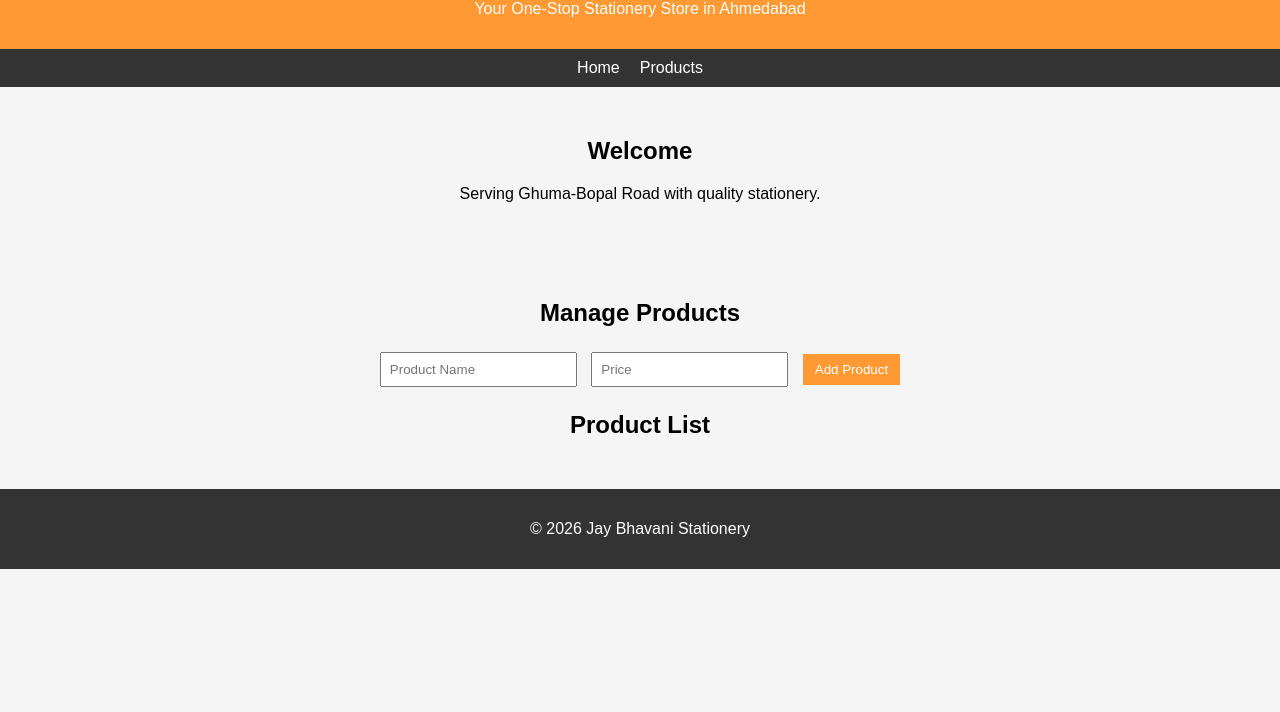
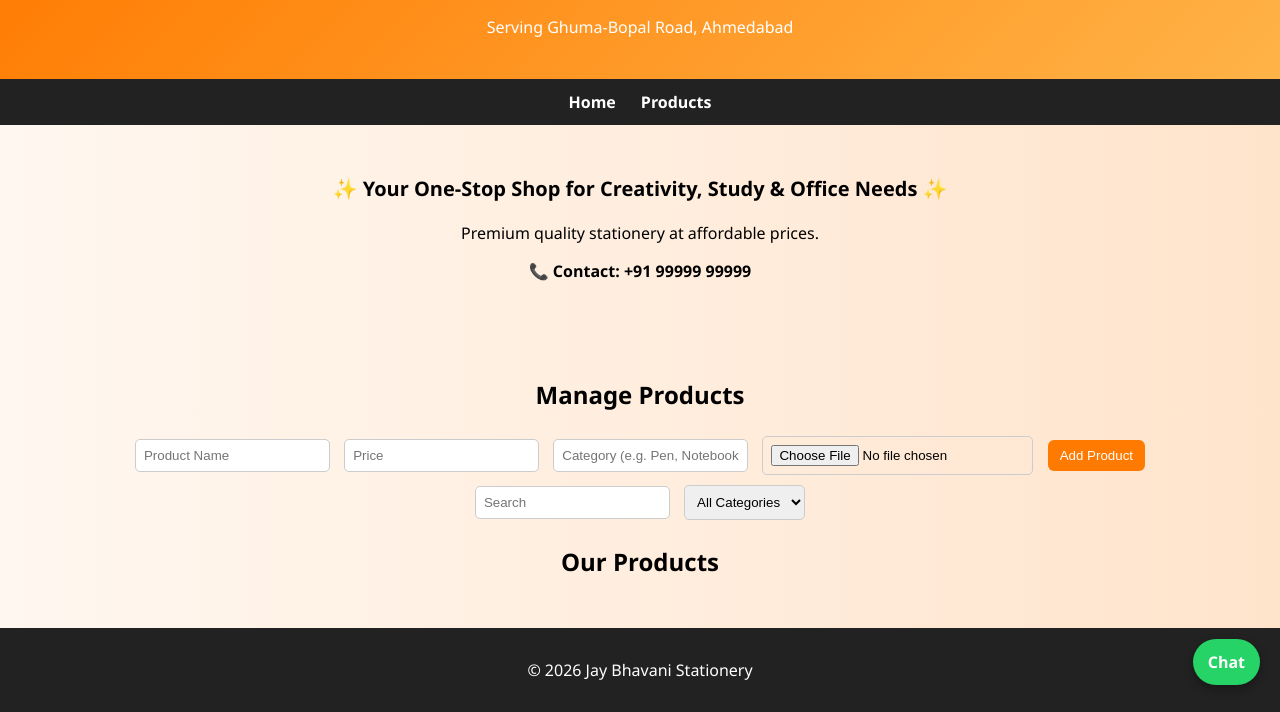
Before and after one commit to paramyadav1407-oss/Jay-Bhavani-Stationary-, a plain HTML site: page index.html in a window 1280 px wide. Shown: the part 95-807 px from the top of the page. Drawn offline with Linux system fonts and the light colour scheme.

Commit message:
Revamp index.html with new styles and features
Refactor HTML structure and styles for improved layout and functionality.

```diff
--- a/index.html
+++ b/index.html
@@ -1,155 +1,120 @@
-<!DOCTYPE html>
-<html lang="en">
+<!DOCTYPE html><html lang="en">
 <head>
-  <meta charset="UTF-8">
-  <meta name="viewport" content="width=device-width, initial-scale=1.0">
-  <title>Jay Bhavani Stationery</title>
+<meta charset="UTF-8">
+<meta name="viewport" content="width=device-width, initial-scale=1.0">
+<title>Jay Bhavani Stationery</title><style>
+  body{margin:0;font-family:'Segoe UI',sans-serif;background:linear-gradient(to right,#fff7f0,#ffe4cc);}
+  header{background:linear-gradient(135deg,#ff7a00,#ffb347);color:white;padding:25px;text-align:center;box-shadow:0 4px 10px rgba(0,0,0,0.2);}
+  nav{display:flex;justify-content:center;gap:25px;background:#222;padding:12px;}
+  nav a{color:white;text-decoration:none;font-weight:bold;}
+  section{padding:30px;text-align:center;}
+  .hero{font-size:20px;font-weight:bold;animation:fadeIn 2s;}
 
-  <style>
-    body {
-      font-family: Arial, sans-serif;
-      margin: 0;
-      padding: 0;
-      background: #f5f5f5;
-    }
+  @keyframes fadeIn{from{opacity:0;transform:translateY(20px);}to{opacity:1;transform:translateY(0);} }
 
-    header {
-      background: #ff9933;
-      color: white;
-      padding: 15px;
-      text-align: center;
-    }
+  input,select{padding:8px;margin:5px;border-radius:5px;border:1px solid #ccc;}
 
-    nav {
-      display: flex;
-      justify-content: center;
-      gap: 20px;
-      background: #333;
-      padding: 10px;
-    }
+  .products{display:grid;grid-template-columns:repeat(auto-fit,minmax(220px,1fr));gap:20px;}
+  .card{background:white;border-radius:15px;padding:15px;box-shadow:0 5px 15px rgba(0,0,0,0.15);transition:0.3s;}
+  .card:hover{transform:scale(1.05);}
+  .card img{width:100%;height:160px;object-fit:cover;border-radius:10px;}
 
-    nav a {
-      color: white;
-      text-decoration: none;
-    }
+  .btn{background:#ff7a00;color:white;border:none;padding:8px 12px;border-radius:6px;cursor:pointer;margin:5px;}
 
-    section {
-      padding: 30px;
-      text-align: center;
-    }
+  footer{background:#222;color:white;text-align:center;padding:15px;}
 
-    .products {
-      display: grid;
-      grid-template-columns: repeat(auto-fit, minmax(200px,1fr));
-      gap: 20px;
-    }
-
-    .card {
-      border: 1px solid #ddd;
-      padding: 15px;
-      border-radius: 10px;
-      background: white;
-    }
-
-    .btn {
-      background: #ff9933;
-      color: white;
-      padding: 8px 12px;
-      border: none;
-      cursor: pointer;
-      margin: 5px;
-    }
-
-    input {
-      padding: 8px;
-      margin: 5px;
-    }
-
-    footer {
-      background: #333;
-      color: white;
-      text-align: center;
-      padding: 15px;
-    }
-  </style>
-</head>
-
-<body>
-
-<header>
+  .whatsapp{position:fixed;bottom:20px;right:20px;background:#25D366;color:white;padding:12px 15px;border-radius:50px;text-decoration:none;font-weight:bold;box-shadow:0 4px 10px rgba(0,0,0,0.3);}
+</style></head><body><header>
   <h1>Jay Bhavani Stationery</h1>
-  <p>Your One-Stop Stationery Store in Ahmedabad</p>
-</header>
-
-<nav>
+  <p>Serving Ghuma-Bopal Road, Ahmedabad</p>
+</header><nav>
   <a href="#home">Home</a>
   <a href="#products">Products</a>
-</nav>
-
-<section id="home">
-  <h2>Welcome</h2>
-  <p>Serving Ghuma-Bopal Road with quality stationery.</p>
-</section>
-
-<section id="products">
-  <h2>Manage Products</h2>
-
-  <input type="text" id="name" placeholder="Product Name">
+</nav><section id="home">
+  <p class="hero">✨ Your One-Stop Shop for Creativity, Study & Office Needs ✨</p>
+  <p>Premium quality stationery at affordable prices.</p>
+  <p><b>📞 Contact: +91 99999 99999</b></p>
+</section><section id="products">
+  <h2>Manage Products</h2>  <input type="text" id="name" placeholder="Product Name">
   <input type="number" id="price" placeholder="Price">
-  <button class="btn" onclick="addProduct()">Add Product</button>
-
-  <h2>Product List</h2>
+  <input type="text" id="category" placeholder="Category (e.g. Pen, Notebook)">
+  <input type="file" id="image" accept="image/*">
+  <button class="btn" onclick="addProduct()">Add Product</button>  <div>
+    <input type="text" id="search" placeholder="Search" oninput="displayProducts()">
+    <select id="filter" onchange="displayProducts()">
+      <option value="">All Categories</option>
+    </select>
+  </div>  <h2>Our Products</h2>
   <div class="products" id="productList"></div>
-</section>
-
-<footer>
+</section><footer>
   <p>© 2026 Jay Bhavani Stationery</p>
-</footer>
+</footer><a class="whatsapp" href="https://wa.me/919999999999" target="_blank">Chat</a>
 
 <script>
-  let products = JSON.parse(localStorage.getItem('products')) || [];
+let products = JSON.parse(localStorage.getItem('products')) || [];
 
-  function displayProducts() {
-    const list = document.getElementById('productList');
-    list.innerHTML = '';
+function updateCategories(){
+  const filter = document.getElementById('filter');
+  let categories = [...new Set(products.map(p=>p.category))];
+  filter.innerHTML = '<option value="">All Categories</option>';
+  categories.forEach(c=>{
+    filter.innerHTML += `<option value="${c}">${c}</option>`;
+  });
+}
 
-    products.forEach((product, index) => {
+function displayProducts(){
+  const list = document.getElementById('productList');
+  const search = document.getElementById('search').value.toLowerCase();
+  const filter = document.getElementById('filter').value;
+  list.innerHTML = '';
+
+  products.forEach((p,i)=>{
+    if(p.name.toLowerCase().includes(search) && (filter==='' || p.category===filter)){
+      let msg = `I want to order ${p.name} for ₹${p.price}`;
       list.innerHTML += `
-        <div class="card">
-          <h3>${product.name}</h3>
-          <p>₹${product.price}</p>
-          <button class="btn" onclick="removeProduct(${index})">Remove</button>
-        </div>
-      `;
-    });
-  }
+      <div class="card">
+        <img src="${p.image}">
+        <h3>${p.name}</h3>
+        <p>₹${p.price}</p>
+        <p>${p.category}</p>
+        <button class="btn" onclick="removeProduct(${i})">Remove</button>
+        <a class="btn" href="https://wa.me/919999999999?text=${encodeURIComponent(msg)}" target="_blank">Order</a>
+      </div>`;
+    }
+  });
+}
 
-  function addProduct() {
-    const name = document.getElementById('name').value;
-    const price = document.getElementById('price').value;
+function addProduct(){
+  const name = document.getElementById('name').value;
+  const price = document.getElementById('price').value;
+  const category = document.getElementById('category').value;
+  const file = document.getElementById('image').files[0];
 
-    if (name === '' || price === '') {
-      alert('Enter all details');
-      return;
-    }
+  if(!name||!price||!category||!file){alert('Fill all');return;}
 
-    products.push({ name, price });
-    localStorage.setItem('products', JSON.stringify(products));
-
-    document.getElementById('name').value = '';
-    document.getElementById('price').value = '';
-
+  const reader = new FileReader();
+  reader.onload = function(e){
+    products.push({name,price,category,image:e.target.result});
+    localStorage.setItem('products',JSON.stringify(products));
+    updateCategories();
     displayProducts();
   }
+  reader.readAsDataURL(file);
 
-  function removeProduct(index) {
-    products.splice(index, 1);
-    localStorage.setItem('products', JSON.stringify(products));
-    displayProducts();
-  }
+  document.getElementById('name').value='';
+  document.getElementById('price').value='';
+  document.getElementById('category').value='';
+  document.getElementById('image').value='';
+}
 
+function removeProduct(i){
+  products.splice(i,1);
+  localStorage.setItem('products',JSON.stringify(products));
+  updateCategories();
   displayProducts();
-</script>
+}
 
-</body>
+updateCategories();
+displayProducts();
+</script></body>
 </html>
```
